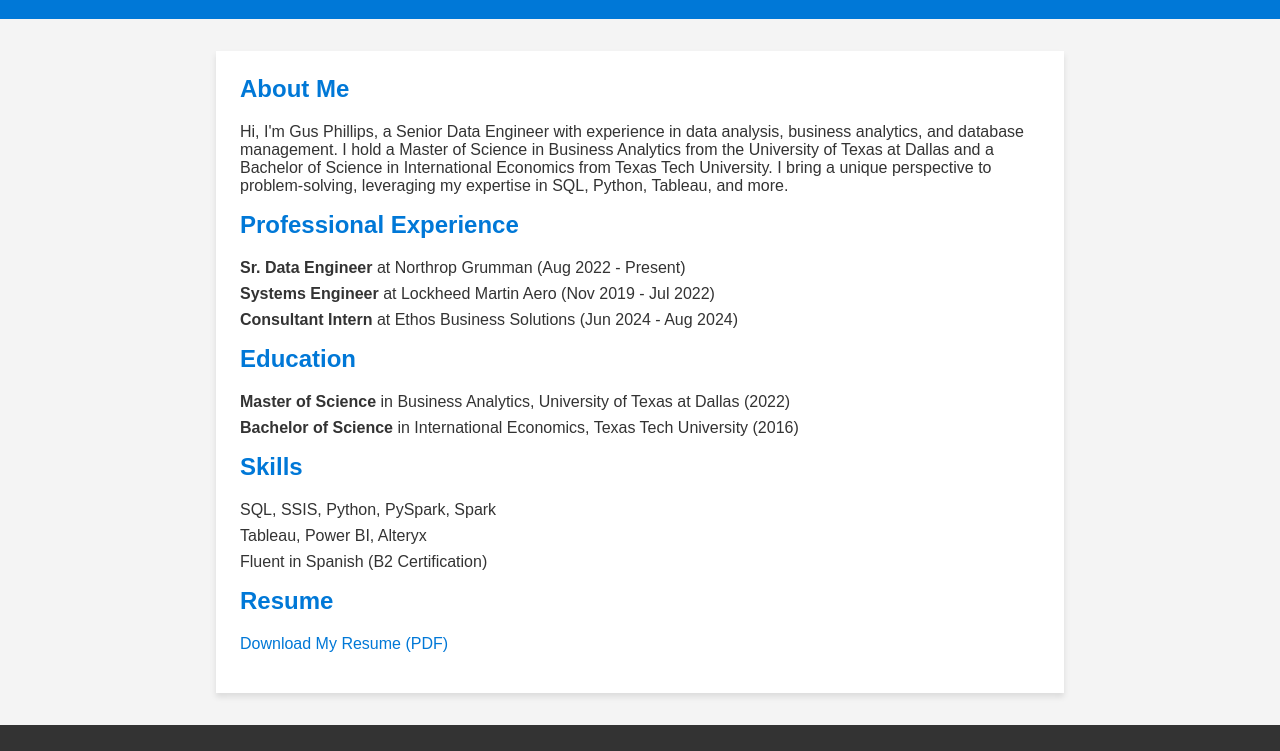
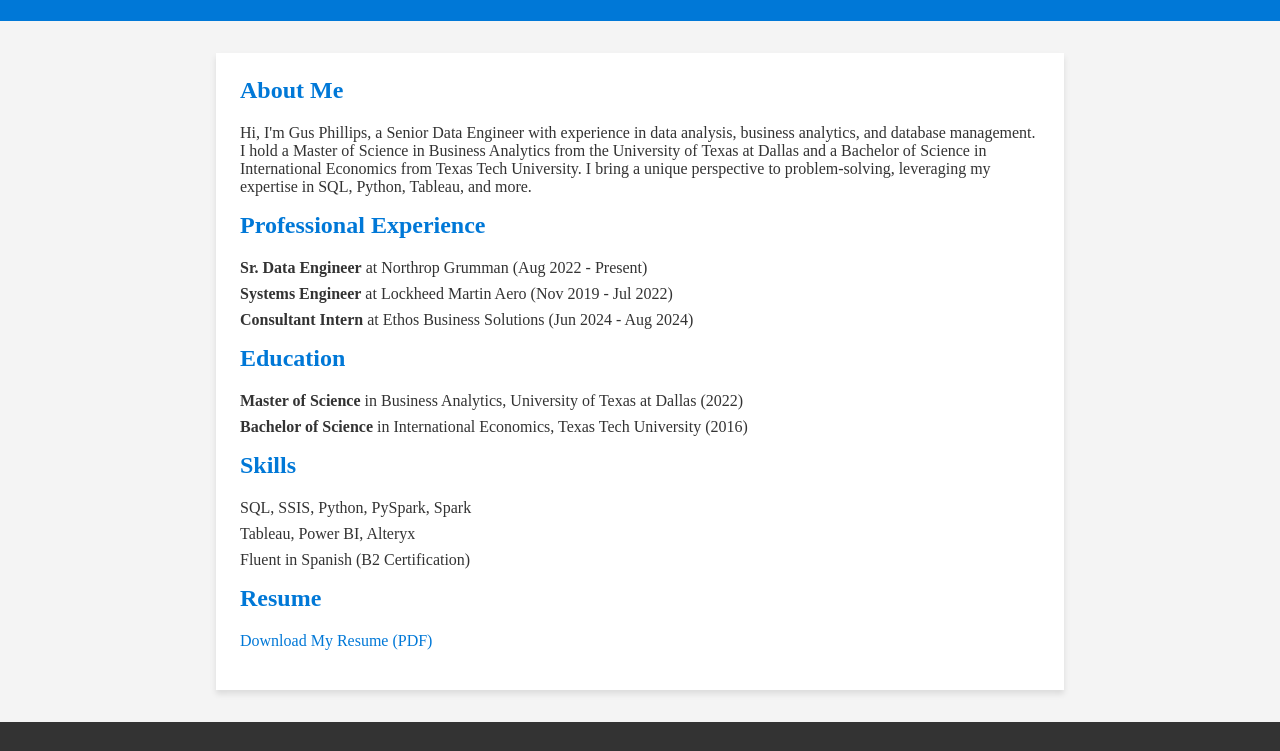
Before and after one commit to gus1787/mywebsite, a plain HTML site: page index.html in a window 1280 px wide. Shown: the part 96-847 px from the top of the page. Drawn offline with Linux system fonts and the light colour scheme.

Commit message:
to algerian

```diff
--- a/index.html
+++ b/index.html
@@ -3,11 +3,10 @@
 <head>
     <meta charset="UTF-8">
     <meta name="viewport" content="width=device-width, initial-scale=1.0">
-    <title>Gus Phillips - Portfolio</title>
-    <title>Version 1.1</title>
+    <title>Gus Phillips - Portfolio - Version 1.1</title>
     <style>
         body {
-            font-family: Arial, sans-serif;
+            font-family: Algerian, algerian;
             margin: 0;
             padding: 0;
             background-color: #f4f4f4;
```
